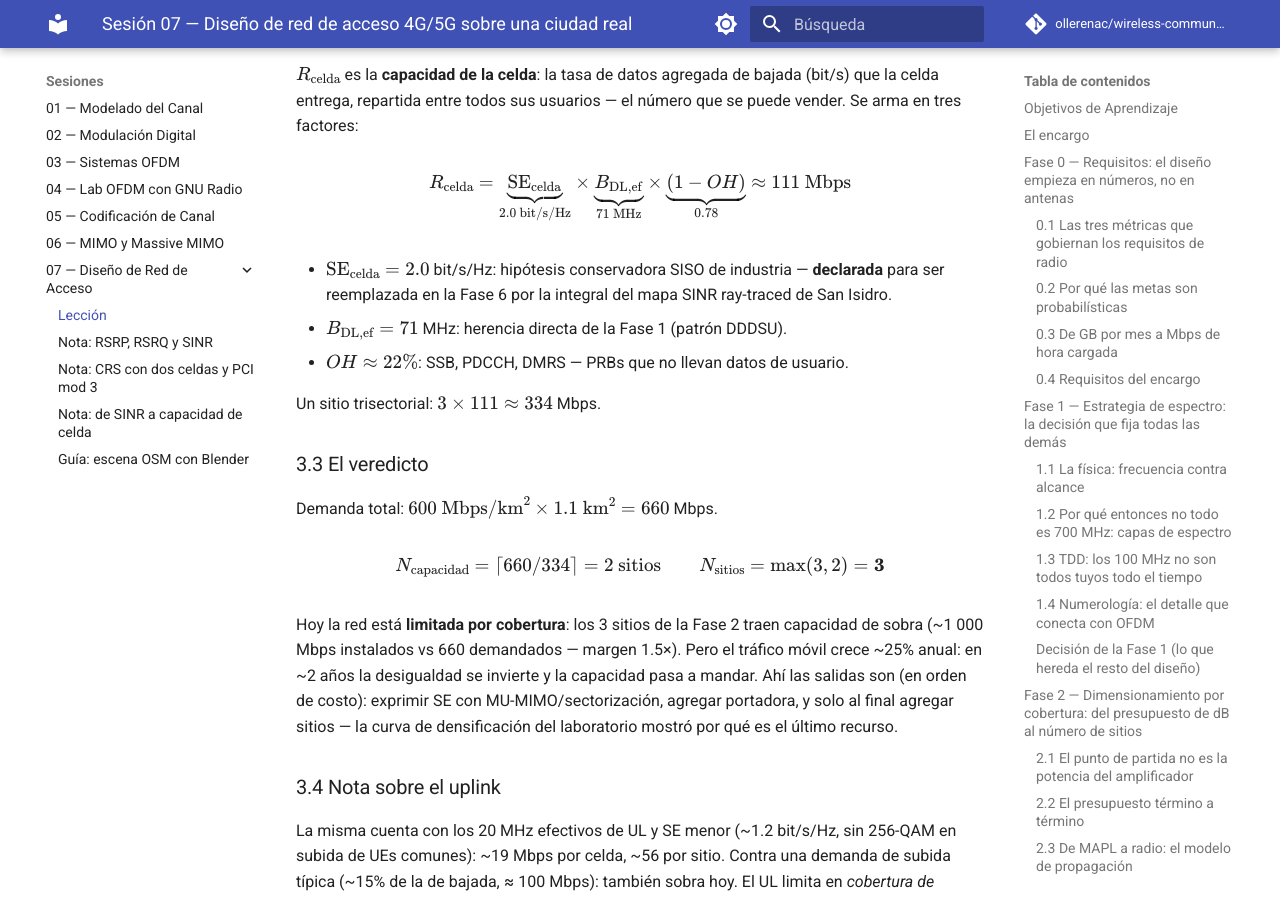
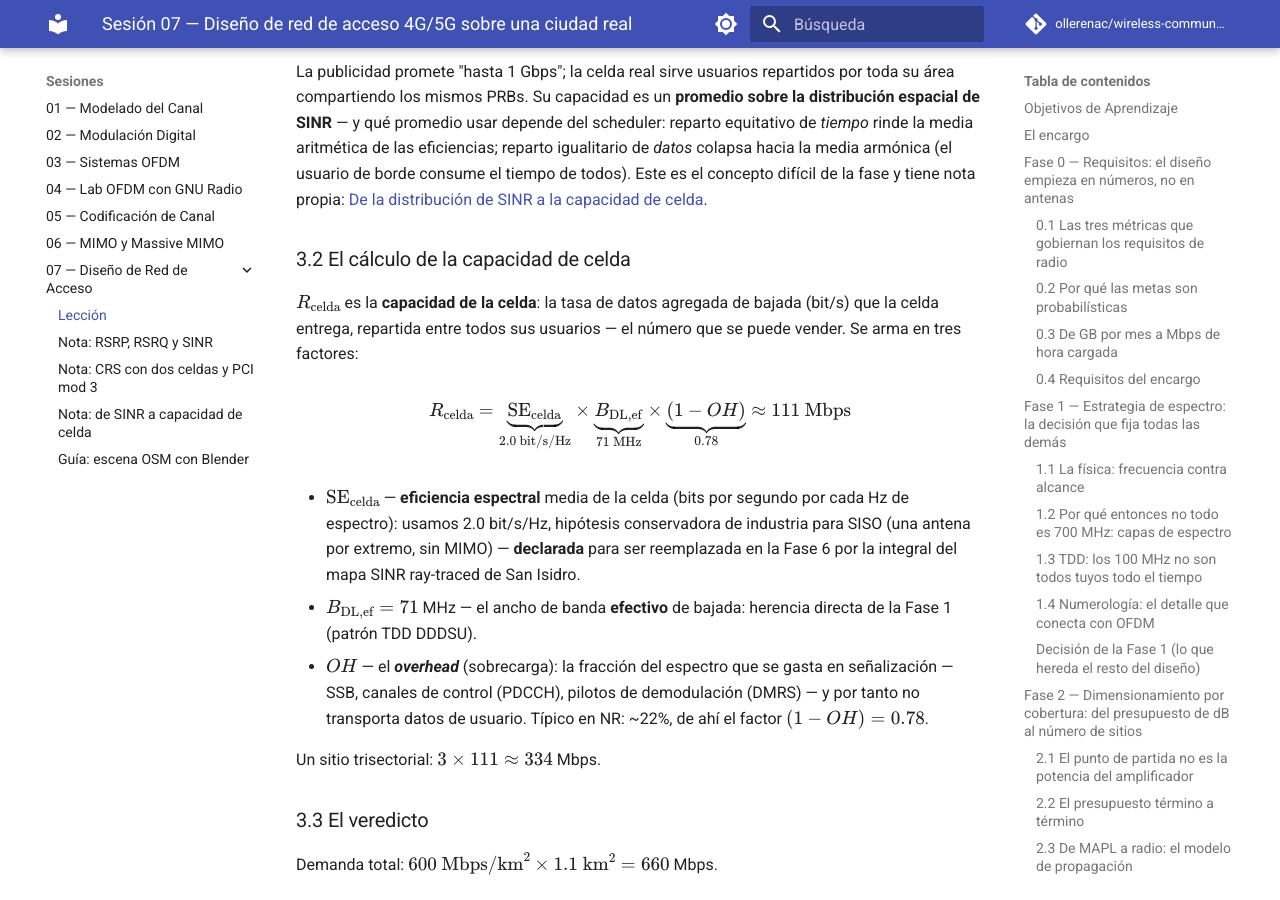
Before and after one commit to ollerenac/wireless-communication-systems, an MkDocs documentation site: the page built from docs/sessions/07-network-design/index.md, in a window 1280 px wide and 900 px high, scrolled down 10964 px. Built offline with MkDocs 1.6.1 and Material for MkDocs 9.7.7, drawn with Linux system fonts in a browser that asks for light colours; comment, search, counter and statistics services are not loaded; some of the changed text lies outside the part shown.

Commit message:
docs(07-network-design): define every symbol at first use + quick-reference glossary
Symbol audit of all formulas and acronyms. Inline fixes at first use: OH
(overhead, expanded with mechanism), SE (spectral efficiency + SISO), p5
(percentile 5, under the R4 table), SSB, SCS/PRB, NF, TTT, AMF/SMF/UPF.
New collapsible 'Siglas y símbolos' after the objectives (~35 entries) as
fallback for non-linear reading. Editorial rule going forward: no symbol
enters a formula unnamed.

Co-Authored-By: Claude Fable 5 <noreply@anthropic.com>

````diff
--- a/docs/sessions/07-network-design/index.md
+++ b/docs/sessions/07-network-design/index.md
@@ -18,6 +18,44 @@ Al finalizar esta sesión, el estudiante será capaz de:
 3. Justificar la elección de bandas 4G/5G según penetración, radio de celda y capacidad, sobre geometría urbana real.
 4. Configurar y defender los parámetros que consumen los procedimientos de red: PCI, RACH, tracking areas, vecindades y umbrales de handover.
 5. Validar un diseño con ray tracing (Sionna RT) sobre un escenario real y cerrar el lazo de optimización.
+
+??? note "Siglas y símbolos de la sesión (referencia rápida)"
+
+    Cada término se explica en su primer uso; esta tabla es el respaldo
+    para lectura no lineal.
+
+    | Sigla / símbolo | Significado |
+    |---|---|
+    | UE / BS, gNB | *User Equipment* (el teléfono) / estación base (en 5G: gNB) |
+    | DL / UL | *downlink* (bajada, BS→UE) / *uplink* (subida, UE→BS) |
+    | TDD / FDD | duplexación por división de tiempo / de frecuencia |
+    | SCS | *subcarrier spacing* — separación entre subportadoras OFDM (aquí 30 kHz) |
+    | CP | prefijo cíclico del símbolo OFDM (Sesión 03) |
+    | RE / PRB | *resource element* (1 subportadora × 1 símbolo) / *physical resource block* (12 subportadoras) |
+    | EPRE | *energy per resource element* — potencia por RE |
+    | RSRP / RSRQ / RSSI | potencia de la señal de referencia / su versión relativa / potencia total recibida |
+    | SNR / SINR | señal-a-ruido / señal-a-(interferencia+ruido) |
+    | NF | *noise figure* — figura de ruido: cuánto ruido agrega el propio receptor |
+    | MAPL | *maximum allowable path loss* — pérdida máxima admisible del trayecto |
+    | PL / UMa / NLOS | *path loss* / modelo urbano-macro del 3GPP / sin línea de vista |
+    | σ, n | desviación del shadowing (dB) / exponente de propagación |
+    | SE | eficiencia espectral (bit/s/Hz) |
+    | OH | *overhead* — fracción de espectro gastada en señalización |
+    | MCS | *modulation and coding scheme* — la pareja modulación+código que el scheduler elige según el SINR |
+    | SISO / MIMO | una antena por extremo / múltiples (Sesión 06) |
+    | dBi | ganancia de antena en dB respecto a la isotrópica |
+    | SSB, PSS/SSS, PBCH/MIB, SIB | bloque de sincronización y sus partes: señales de sincronía primaria/secundaria, canal broadcast con la información mínima/del sistema |
+    | PCI | *physical cell identity* (0–1007) |
+    | RACH / PRACH / ZC / N_CS | acceso aleatorio / su canal físico / secuencias Zadoff–Chu / separación mínima entre preámbulos |
+    | RRC / NAS | señalización de radio (UE↔gNB) / de red (UE↔núcleo) |
+    | AMF / SMF / UPF | nodos del núcleo 5G: movilidad y acceso / gestión de sesiones / plano de datos de usuario |
+    | TA | según contexto: *timing advance* (avance temporal, Msg2) o *tracking area* (§5.4) |
+    | A3 / TTT | evento de handover "la vecina supera a la serving" / *time-to-trigger*, su temporizador |
+    | ANR | *automatic neighbour relations* — llenado automático de listas de vecinas |
+    | ICIC | coordinación de interferencia entre celdas (§Fase 0, R1) |
+    | eMBB / VoNR | banda ancha móvil mejorada / voz sobre NR |
+    | SON | *self-organizing networks* — el lazo de optimización en operación continua |
+    | p5, p50 | percentiles 5 y 50 (mediana) de una distribución |
 
 ---
 
@@ -51,7 +89,9 @@ con un mapa o un drive test y se puede firmar en un contrato.
 ### 0.1 Las tres métricas que gobiernan los requisitos de radio
 
 - **RSRP** (*Reference Signal Received Power*): potencia recibida de la señal
-  de referencia de la celda (en 5G, del SSB). Mide **cobertura de control**:
+  de referencia de la celda — en 5G, del **SSB**, el bloque de
+  sincronización que la celda difunde periódicamente haya o no datos. Mide
+  **cobertura de control**:
   ¿el UE encuentra la red y puede engancharse a ella? No dice nada de
   interferencia.
 - **SINR**: señal sobre interferencia más ruido. Mide **calidad de datos**:
@@ -110,6 +150,12 @@ individuales.
 | R6 | Servicios | eMBB + VoNR, latencia de usuario < 20 ms | arquitectura/QoS |
 | R7 | Espectro | 100 MHz TDD en n78 (3.5 GHz) | licencia (MTC) |
 | R8 | Despliegue | solo azoteas existentes, máximo 6 sitios | plan nominal |
+
+Notación de R4: **p5 = percentil 5** de la distribución de throughput
+sobre el área — el valor que el 95% de los puntos supera. Es la forma
+estadística de decir "throughput de borde garantizado": el borde de celda
+*es* la cola baja de la distribución. Mismo espíritu probabilístico que
+el 95% de R2 y el 90% de R3.
 
 La cuenta detrás de R5: 25 000 personas/km² presentes en hora cargada
 (distrito financiero) × 30% de participación de mercado × 75 kbps por
@@ -276,8 +322,10 @@ puede recorrer la señal.
 ### 2.1 El punto de partida no es la potencia del amplificador
 
 Error clásico: arrancar el presupuesto con "la BS transmite 44 dBm". Esos
-44 dBm se reparten entre **todas** las subportadoras del canal. Con 100 MHz a
-SCS 30 kHz hay 273 PRB × 12 = 3 276 subportadoras:
+44 dBm se reparten entre **todas** las subportadoras del canal. Con 100 MHz
+a separación de subportadora (SCS) de 30 kHz caben 273 *resource blocks*
+(PRB, bloques de 12 subportadoras) — es decir 273 × 12 = 3 276
+subportadoras:
 
 $$\text{EPRE} = 44 - 10\log_{10}(3276) \approx 44 - 35.2 = 8.8 \text{ dBm por RE}$$
 
@@ -457,7 +505,8 @@ para dimensionar sin escena, el trazador para validar con ella.
 
 El mismo ejercicio con el UE como transmisor: 23 dBm sobre sus PRBs
 asignados (no per-RE de 100 MHz — el UE concentra su potencia en pocos PRB,
-su gran defensa), antena de 0 dBi, y la BS escuchando con NF de 5 dB. El
+su gran defensa), antena de 0 dBi, y la BS escuchando con figura de ruido
+(NF) de 5 dB. El
 enlace que soporte **menos** pérdida define el radio real de la celda: de
 nada sirve que el UE oiga a la BS si la BS no lo oye de vuelta.
 
@@ -630,11 +679,17 @@ sus usuarios — el número que se puede vender. Se arma en tres factores:
 
 $$R_{\text{celda}} = \underbrace{\text{SE}_{\text{celda}}}_{2.0 \text{ bit/s/Hz}} \times \underbrace{B_{\text{DL,ef}}}_{71 \text{ MHz}} \times \underbrace{(1 - OH)}_{0.78} \approx 111 \text{ Mbps}$$
 
-- $\text{SE}_{\text{celda}} = 2.0$ bit/s/Hz: hipótesis conservadora SISO de
-  industria — **declarada** para ser reemplazada en la Fase 6 por la
+- $\text{SE}_{\text{celda}}$ — **eficiencia espectral** media de la celda
+  (bits por segundo por cada Hz de espectro): usamos 2.0 bit/s/Hz,
+  hipótesis conservadora de industria para SISO (una antena por extremo,
+  sin MIMO) — **declarada** para ser reemplazada en la Fase 6 por la
   integral del mapa SINR ray-traced de San Isidro.
-- $B_{\text{DL,ef}} = 71$ MHz: herencia directa de la Fase 1 (patrón DDDSU).
-- $OH \approx 22\%$: SSB, PDCCH, DMRS — PRBs que no llevan datos de usuario.
+- $B_{\text{DL,ef}} = 71$ MHz — el ancho de banda **efectivo** de bajada:
+  herencia directa de la Fase 1 (patrón TDD DDDSU).
+- $OH$ — el ***overhead*** (sobrecarga): la fracción del espectro que se
+  gasta en señalización — SSB, canales de control (PDCCH), pilotos de
+  demodulación (DMRS) — y por tanto no transporta datos de usuario.
+  Típico en NR: ~22%, de ahí el factor $(1-OH) = 0.78$.
 
 Un sitio trisectorial: $3 \times 111 \approx 334$ Mbps.
 
@@ -823,7 +878,10 @@ sequenceDiagram
     UE->>gNB: RRCSetupComplete → conexión RRC establecida
 ```
 
-**Acto 2 — Registro y sesión de datos (UE ↔ núcleo):**
+**Acto 2 — Registro y sesión de datos (UE ↔ núcleo).** Los actores del
+núcleo 5G: **AMF** (gestión de acceso y movilidad — el que te registra),
+**SMF** (gestión de sesiones — el que autoriza tu sesión de datos) y
+**UPF** (plano de usuario — por donde fluyen los datos de verdad):
 
 ```mermaid
 sequenceDiagram
@@ -918,7 +976,8 @@ nunca partir una avenida llena de commuters por la mitad).
 ### 5.5 Vecinas y A3: la movilidad ya la medimos
 
 El handover lo dispara el **evento A3**: "la vecina supera a la serving
-por `offset` dB durante `TTT` ms". Sin histéresis, el UE en la frontera
+por `offset` dB durante `TTT` ms (*time-to-trigger*, el temporizador que
+filtra fluctuaciones)". Sin histéresis, el UE en la frontera
 rebota entre celdas a cada fluctuación de shadowing — el esbozo lo midió
 sobre San Isidro (Parte 4 de `test_scene.ipynb`): un recorrido con A3
 crudo dio **8 handovers; con offset + TTT razonables, 1**. Cada handover
````
